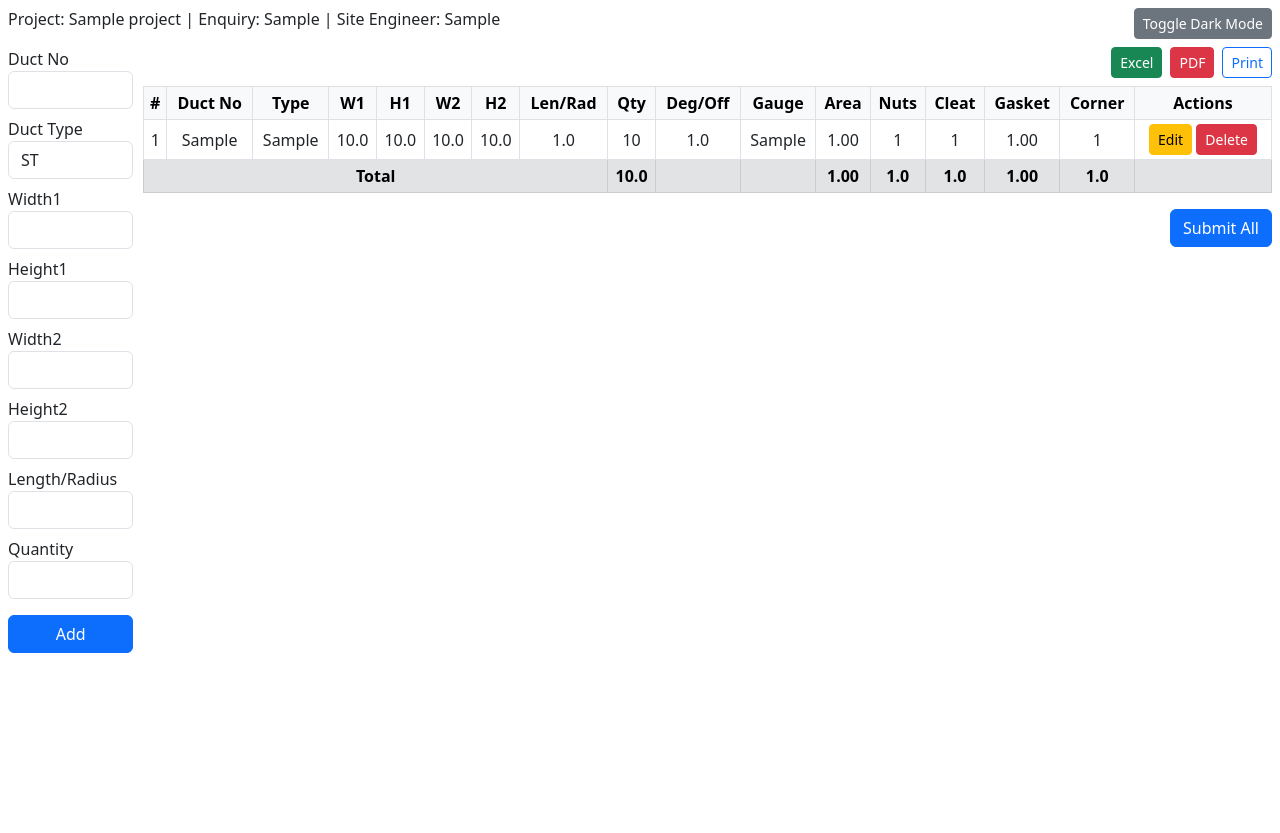
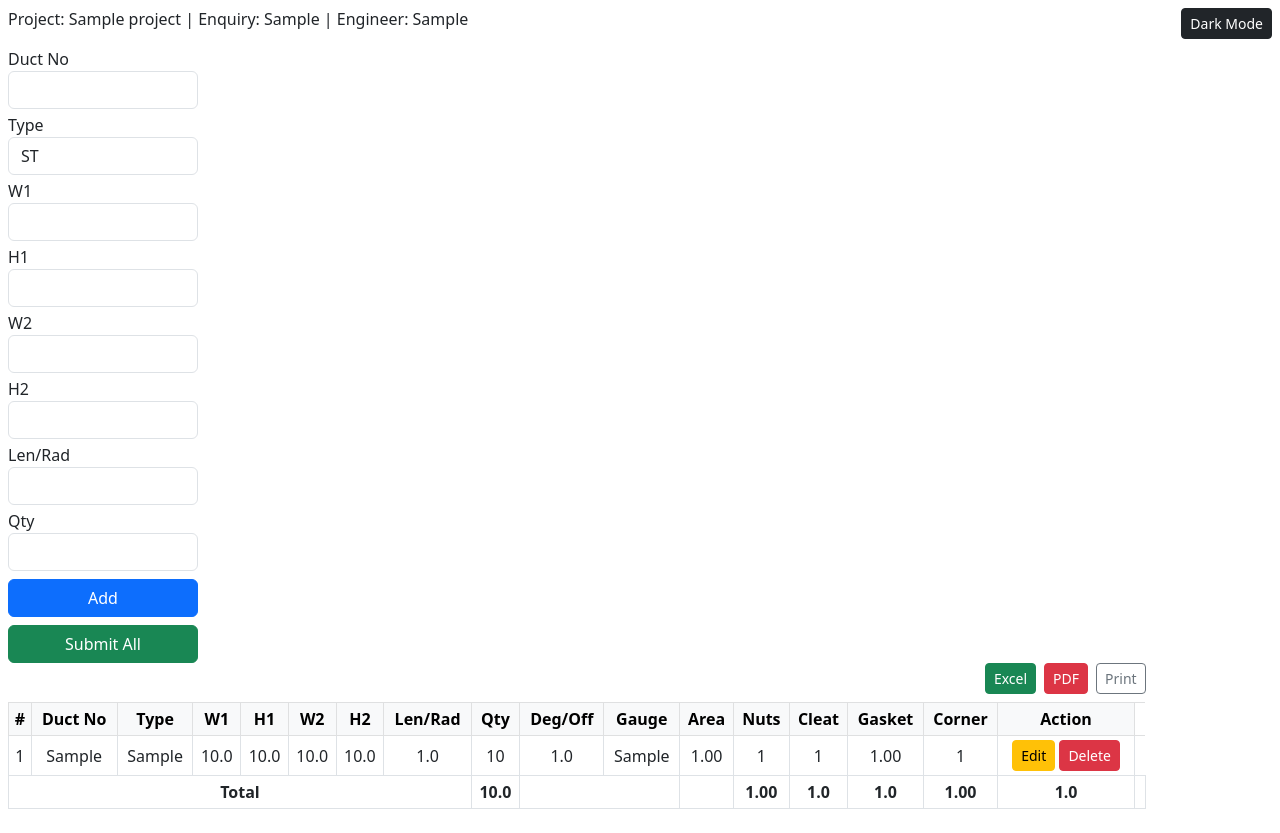
Before and after one commit to Madhan12-tech/duct-measurement, a Flask app: page /home/1 in a window 1280 px wide. Before the commit the page ends 653 px from the top, so only its background shows below. Run offline with Flask 3, Linux system fonts and the light colour scheme; tables that the repository leaves empty hold one stand-in row (values such as "Sample post").

Commit message:
Update duct_entry.html

```diff
--- a/templates/duct_entry.html
+++ b/templates/duct_entry.html
@@ -18,39 +18,35 @@
 
     .row-flex {
       display: flex;
-      flex-direction: row;
-      gap: 10px;
-      height: calc(100vh - 80px);
+      flex-wrap: wrap;
     }
     .form-section {
-      width: 10%;
-      overflow-y: auto;
+      flex: 0 0 10%;
+      padding-right: 10px;
+      min-width: 200px;
     }
     .table-section {
-      width: 90%;
+      flex: 0 0 90%;
       overflow-x: auto;
     }
-
     th, td {
       text-align: center;
       vertical-align: middle;
     }
 
-    @media (max-width: 768px) {
-      .row-flex {
-        flex-direction: column;
-      }
-      .form-section, .table-section {
-        width: 100%;
-      }
+    /* Sticky total row */
+    .sticky-total {
+      position: sticky;
+      bottom: 0;
+      background: #eaeaea;
     }
   </style>
 </head>
 <body>
   <div class="container-fluid p-2">
     <div class="d-flex justify-content-between align-items-center mb-2">
-      <h6>Project: {{ project[1] }} | Enquiry: {{ project[2] }} | Site Engineer: {{ project[4] }}</h6>
-      <button class="btn btn-sm btn-secondary" onclick="toggleDarkMode()">Toggle Dark Mode</button>
+      <h6>Project: {{ project[1] }} | Enquiry: {{ project[2] }} | Engineer: {{ project[4] }}</h6>
+      <button class="btn btn-sm btn-dark" onclick="toggleDarkMode()">Dark Mode</button>
     </div>
 
     <div class="row-flex">
@@ -60,141 +56,119 @@
           <input type="hidden" name="project_id" value="{{ project_id }}">
           {% if edit_entry %}<input type="hidden" name="id" value="{{ edit_entry[0] }}">{% endif %}
 
-          <div class="mb-2"><label>Duct No</label>
-            <input type="text" name="duct_no" class="form-control" required value="{{ edit_entry[2] if edit_entry else '' }}">
+          <label>Duct No</label>
+          <input type="text" name="duct_no" class="form-control mb-1" required value="{{ edit_entry[2] if edit_entry else '' }}">
+
+          <label>Type</label>
+          <select class="form-control mb-1" name="duct_type" id="duct_type" onchange="toggleFields()" required>
+            {% for type in ['ST', 'RED', 'DUM', 'OFFSET', 'SHOE', 'VANES', 'ELB'] %}
+              <option value="{{ type }}" {% if edit_entry and edit_entry[3] == type %}selected{% endif %}>{{ type }}</option>
+            {% endfor %}
+          </select>
+
+          <label>W1</label>
+          <input type="number" step="0.01" name="width1" id="width1" class="form-control mb-1" required value="{{ edit_entry[4] if edit_entry else '' }}" oninput="copyW1H1()">
+
+          <label>H1</label>
+          <input type="number" step="0.01" name="height1" id="height1" class="form-control mb-1" required value="{{ edit_entry[5] if edit_entry else '' }}" oninput="copyW1H1()">
+
+          <label>W2</label>
+          <input type="number" step="0.01" name="width2" id="width2" class="form-control mb-1" value="{{ edit_entry[6] if edit_entry else '' }}">
+
+          <label>H2</label>
+          <input type="number" step="0.01" name="height2" id="height2" class="form-control mb-1" value="{{ edit_entry[7] if edit_entry else '' }}">
+
+          <label>Len/Rad</label>
+          <input type="number" step="0.01" name="length_or_radius" class="form-control mb-1" required value="{{ edit_entry[8] if edit_entry else '' }}">
+
+          <label>Qty</label>
+          <input type="number" name="quantity" class="form-control mb-1" required value="{{ edit_entry[9] if edit_entry else '' }}">
+
+          <div id="degreeField">
+            <label>Deg/Off</label>
+            <input type="number" step="0.01" name="degree_or_offset" class="form-control mb-1" value="{{ edit_entry[10] if edit_entry else '' }}">
           </div>
 
-          <div class="mb-2"><label>Duct Type</label>
-            <select class="form-control" name="duct_type" id="duct_type" onchange="toggleFields()" required>
-              {% for type in ['ST', 'RED', 'DUM', 'OFFSET', 'SHOE', 'VANES', 'ELB'] %}
-                <option value="{{ type }}" {% if edit_entry and edit_entry[3] == type %}selected{% endif %}>{{ type }}</option>
-              {% endfor %}
-            </select>
+          <div id="factorField" style="display:none;">
+            <label>Factor</label>
+            <input type="number" step="0.1" name="factor" class="form-control mb-1" value="{{ edit_entry[11] if edit_entry else 1.5 }}">
           </div>
 
-          <div class="mb-2"><label>Width1</label>
-            <input type="number" step="0.01" name="width1" id="width1" class="form-control" required value="{{ edit_entry[4] if edit_entry else '' }}">
-          </div>
-
-          <div class="mb-2"><label>Height1</label>
-            <input type="number" step="0.01" name="height1" id="height1" class="form-control" required value="{{ edit_entry[5] if edit_entry else '' }}">
-          </div>
-
-          <div class="mb-2"><label>Width2</label>
-            <input type="number" step="0.01" name="width2" id="width2" class="form-control" value="{{ edit_entry[6] if edit_entry else '' }}">
-          </div>
-
-          <div class="mb-2"><label>Height2</label>
-            <input type="number" step="0.01" name="height2" id="height2" class="form-control" value="{{ edit_entry[7] if edit_entry else '' }}">
-          </div>
-
-          <div class="mb-2"><label>Length/Radius</label>
-            <input type="number" step="0.01" name="length_or_radius" class="form-control" required value="{{ edit_entry[8] if edit_entry else '' }}">
-          </div>
-
-          <div class="mb-2"><label>Quantity</label>
-            <input type="number" name="quantity" class="form-control" required value="{{ edit_entry[9] if edit_entry else '' }}">
-          </div>
-
-          <div class="mb-2" id="degreeField"><label>Degree/Offset</label>
-            <input type="number" step="0.01" name="degree_or_offset" class="form-control" value="{{ edit_entry[10] if edit_entry else '' }}">
-          </div>
-
-          <div class="mb-2" id="factorField" style="display: none;"><label>Factor</label>
-            <input type="number" step="0.1" name="factor" class="form-control" value="{{ edit_entry[11] if edit_entry else 1.5 }}">
-          </div>
-
-          <button type="submit" class="btn btn-primary mt-2 w-100">{{ 'Update' if edit_entry else 'Add' }}</button>
+          <button type="submit" class="btn btn-primary w-100 mt-1">{{ 'Update' if edit_entry else 'Add' }}</button>
         </form>
 
         {% with messages = get_flashed_messages() %}
           {% if messages %}
-            <div class="alert alert-info mt-2">{{ messages[0] }}</div>
+            <div class="alert alert-success mt-2">{{ messages[0] }}</div>
           {% endif %}
         {% endwith %}
+
+        <form action="{{ url_for('submit_all', project_id=project_id) }}" method="POST">
+          <button class="btn btn-success w-100 mt-2">Submit All</button>
+        </form>
       </div>
 
       <!-- Right: Table -->
       <div class="table-section">
-        <div class="d-flex justify-content-end gap-2 mb-2">
+        <div class="d-flex justify-content-end mb-2 gap-2">
           <a href="{{ url_for('export_excel', project_id=project_id) }}" class="btn btn-success btn-sm">Excel</a>
           <a href="{{ url_for('export_pdf', project_id=project_id) }}" class="btn btn-danger btn-sm">PDF</a>
-          <button class="btn btn-outline-primary btn-sm" onclick="window.print()">Print</button>
+          <button onclick="window.print()" class="btn btn-outline-secondary btn-sm">Print</button>
         </div>
 
         <table class="table table-bordered table-sm">
-          <thead class="table-light">
+          <thead class="table-light sticky-top">
             <tr>
               <th>#</th><th>Duct No</th><th>Type</th><th>W1</th><th>H1</th><th>W2</th><th>H2</th>
-              <th>Len/Rad</th><th>Qty</th><th>Deg/Off</th><th>Gauge</th><th>Area</th><th>Nuts</th>
-              <th>Cleat</th><th>Gasket</th><th>Corner</th><th>Actions</th>
+              <th>Len/Rad</th><th>Qty</th><th>Deg/Off</th><th style="display:none;">Factor</th><th>Gauge</th>
+              <th>Area</th><th>Nuts</th><th>Cleat</th><th>Gasket</th><th>Corner</th><th>Action</th>
             </tr>
           </thead>
           <tbody>
             {% for entry in entries %}
             <tr>
               <td>{{ loop.index }}</td>
-              <td>{{ entry[2] }}</td>
-              <td>{{ entry[3] }}</td>
-              <td>{{ entry[4] }}</td>
-              <td>{{ entry[5] }}</td>
-              <td>{{ entry[6] }}</td>
-              <td>{{ entry[7] }}</td>
-              <td>{{ entry[8] }}</td>
-              <td>{{ entry[9] }}</td>
-              <td>{{ entry[10] }}</td>
-              <td>{{ entry[12] }}</td>
-              <td>{{ '%.2f'|format(entry[13]) }}</td>
-              <td>{{ entry[14] }}</td>
-              <td>{{ entry[15] }}</td>
-              <td>{{ '%.2f'|format(entry[16]) }}</td>
-              <td>{{ entry[17] }}</td>
+              <td>{{ entry[2] }}</td><td>{{ entry[3] }}</td><td>{{ entry[4] }}</td><td>{{ entry[5] }}</td>
+              <td>{{ entry[6] }}</td><td>{{ entry[7] }}</td><td>{{ entry[8] }}</td><td>{{ entry[9] }}</td>
+              <td>{{ entry[10] }}</td><td style="display:none;">{{ entry[11] }}</td><td>{{ entry[12] }}</td>
+              <td>{{ '%.2f'|format(entry[13]) }}</td><td>{{ entry[14] }}</td><td>{{ entry[15] }}</td>
+              <td>{{ '%.2f'|format(entry[16]) }}</td><td>{{ entry[17] }}</td>
               <td>
-                <a href="{{ url_for('edit_duct', id=entry[0]) }}" class="btn btn-sm btn-warning">Edit</a>
-                <a href="{{ url_for('delete_duct', id=entry[0]) }}" class="btn btn-sm btn-danger" onclick="return confirm('Delete this entry?')">Delete</a>
+                <a href="{{ url_for('edit_duct', id=entry[0]) }}" class="btn btn-warning btn-sm">Edit</a>
+                <a href="{{ url_for('delete_duct', id=entry[0]) }}" onclick="return confirm('Delete this entry?')" class="btn btn-danger btn-sm">Delete</a>
               </td>
             </tr>
             {% endfor %}
-            <tr class="table-secondary fw-bold">
+            <tr class="sticky-total fw-bold">
               <td colspan="8">Total</td>
-              <td>{{ total_qty }}</td>
-              <td colspan="1"></td>
-              <td></td>
+              <td>{{ total_qty }}</td><td colspan="2"></td><td></td>
               <td>{{ '%.2f'|format(total_area) }}</td>
-              <td>{{ total_bolts }}</td>
-              <td>{{ total_cleat }}</td>
-              <td>{{ '%.2f'|format(total_gasket) }}</td>
-              <td>{{ total_corner }}</td>
-              <td></td>
+              <td>{{ total_bolts }}</td><td>{{ total_cleat }}</td>
+              <td>{{ '%.2f'|format(total_gasket) }}</td><td>{{ total_corner }}</td><td></td>
             </tr>
           </tbody>
         </table>
-
-        <form method="POST" action="{{ url_for('submit_all', project_id=project_id) }}" class="mt-2 text-end">
-          <button type="submit" class="btn btn-primary">Submit All</button>
-        </form>
       </div>
     </div>
   </div>
 
   <script>
     function toggleDarkMode() {
-      document.body.classList.toggle("dark-mode");
+      document.body.classList.toggle('dark-mode');
     }
 
     function toggleFields() {
-      const type = document.getElementById("duct_type").value;
-      document.getElementById("factorField").style.display = ["RED", "OFFSET", "SHOE", "ELB"].includes(type) ? "block" : "none";
-      document.getElementById("degreeField").style.display = ["OFFSET", "ELB"].includes(type) ? "block" : "none";
+      const type = document.getElementById('duct_type').value;
+      document.getElementById('factorField').style.display = ['RED','OFFSET','SHOE','ELB'].includes(type) ? 'block' : 'none';
+      document.getElementById('degreeField').style.display = ['OFFSET','ELB'].includes(type) ? 'block' : 'none';
     }
 
-    document.getElementById("width1").addEventListener("input", function () {
-      document.getElementById("width2").value = this.value;
-    });
-
-    document.getElementById("height1").addEventListener("input", function () {
-      document.getElementById("height2").value = this.value;
-    });
+    function copyW1H1() {
+      const w1 = document.getElementById("width1").value;
+      const h1 = document.getElementById("height1").value;
+      if (!document.getElementById("width2").value) document.getElementById("width2").value = w1;
+      if (!document.getElementById("height2").value) document.getElementById("height2").value = h1;
+    }
 
     window.onload = toggleFields;
   </script>
```
